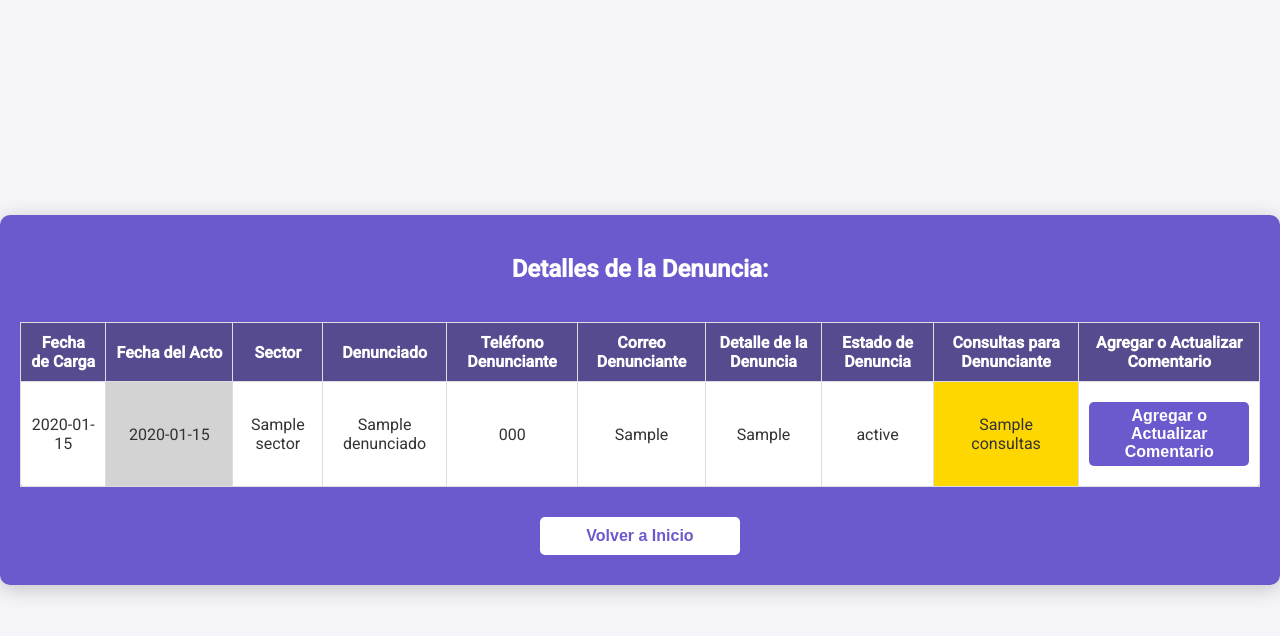
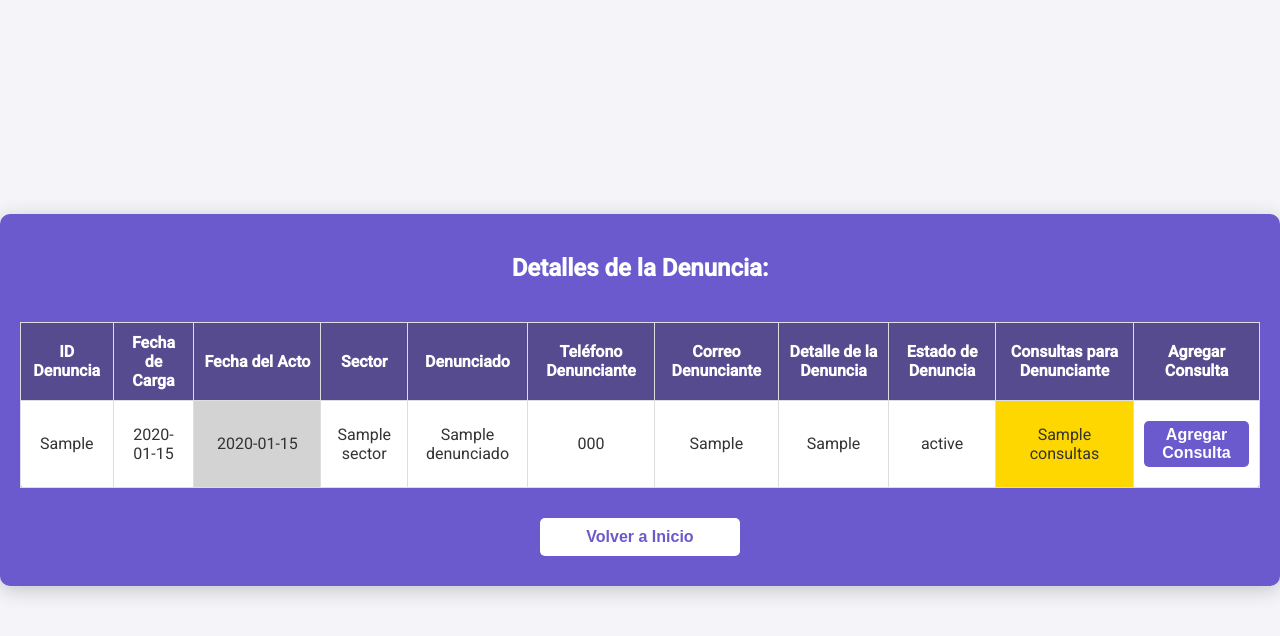
Before and after one commit to gabrielaranda8/ComentariosAnonimos, a Flask app: template templates/detalle_denuncia.html in a window 1280 px wide. Shown: the top 636 px of the page. Run offline with Flask 3, Linux system fonts and the light colour scheme; the template is opened without the code that fills it: most values are stand-ins (such as "Sample title", 1, 10 or a date in 2020).

Commit message:
agregamos detalle de denuncia unica

```diff
--- a/app.py
+++ b/app.py
@@ -181,10 +181,12 @@ def track_denuncia():
     return render_template('track_denuncia.html', data=data, error=error)
 
 # Ruta para procesar la solicitud de agregar un comentario
+# Ruta para procesar la solicitud de agregar un comentario
 @app.route('/add_comment', methods=['POST'])
 def add_comment():
     denuncia_id = str(request.form.get('row_id'))  # ID de la denuncia
     comentario = request.form.get('comentario')  # Comentario ingresado por el usuario
+    fecha_comentario = datetime.now().strftime('%Y-%m-%d %H:%M:%S')  # Fecha actual
 
     try:
         # Configuración de Google Sheets
@@ -193,27 +195,39 @@ def add_comment():
         client = gspread.authorize(creds)
         sheet = client.open_by_key(sheet_path).sheet1
 
-        # Encontrar la fila correspondiente al ID de denuncia en la columna 9
-        id_cells = sheet.col_values(9)  # Obtener todos los valores en la columna 9
-
+        # Obtener el índice de la fila correspondiente al ID de denuncia
+        id_cells = sheet.col_values(9)  # Suponiendo que la columna 9 contiene el ID de denuncia
         if denuncia_id in id_cells:
             row_index = id_cells.index(denuncia_id) + 1  # Índice de la fila (sumamos 1 por el encabezado)
         else:
             flash("No se encontró el ID de la denuncia.", "error")
-            print("No se encontró el ID de la denuncia.", "error")
             return redirect(url_for('track_denuncia'))
 
-        # Columna para "NUEVOS COMENTARIOS"
-        new_comment_column = 11  # Ajusta si es necesario
+        # Columnas para comentarios y fechas
+        max_comments = 4
+        comment_column_start = 10  # Columna inicial para "COMENTARIO_1"
+        date_column_start = 11     # Columna inicial para "COMENTARIO_1_FECHA"
 
-        # Agregar el comentario en la columna correspondiente a "NUEVOS COMENTARIOS"
-        sheet.update_cell(row_index, new_comment_column, comentario)
-        flash("Comentario agregado exitosamente.", "success")
+        # Buscar una columna vacía para el nuevo comentario
+        for i in range(max_comments):
+            comment_col = comment_column_start + i * 2
+            date_col = date_column_start + i * 2
+
+            # Verificar si la celda del comentario actual está vacía
+            if not sheet.cell(row_index, comment_col).value:
+                sheet.update_cell(row_index, comment_col, comentario)
+                sheet.update_cell(row_index, date_col, fecha_comentario)
+                flash("Comentario agregado exitosamente.", "success")
+                return redirect(url_for('track_denuncia'))
+
+        # Si todas las columnas de comentarios están llenas, se envía un mensaje de error
+        flash("Se alcanzó el límite máximo de comentarios.", "error")
 
     except Exception as e:
         flash("Error al agregar el comentario: {}".format(str(e)), "error")
 
     return redirect(url_for('track_denuncia'))
+
 
 @app.route('/ver_denuncia/<denuncia_id>', methods=['GET'])
 @login_required
--- a/templates/detalle_denuncia.html
+++ b/templates/detalle_denuncia.html
@@ -209,6 +209,7 @@
             <table>
                 <thead>
                     <tr>
+                        <th>ID Denuncia</th>
                         <th>Fecha de Carga</th>
                         <th class="fecha-acto" style="white-space: nowrap;">Fecha del Acto</th>
                         <th>Sector</th>
@@ -218,11 +219,12 @@
                         <th>Detalle de la Denuncia</th>
                         <th>Estado de Denuncia</th>
                         <th class="consultas">Consultas para Denunciante</th>
-                        <th>Agregar o Actualizar Comentario</th>
+                        <th>Agregar Consulta</th>
                     </tr>
                 </thead>
                 <tbody>
                     <tr>
+                        <td>{{ data['ID DENUNCIA'] }}</td>
                         <td>{{ data['FECHA DENUNCIA'] }}</td>
                         <td class="fecha-acto">{{ data['FECHA DEL ACTO'] }}</td>
                         <td>{{ data['SECTOR'] }}</td>
@@ -237,7 +239,7 @@
                         </td>
                         <td class="consultas">{{ data['CONSULTAS'] }}</td>
                         <td>
-                            <button class="open-comment-modal comment-button" data-row-id="{{ data['ID DENUNCIA'] }}">Agregar o Actualizar Comentario</button>
+                            <button class="open-comment-modal comment-button" data-row-id="{{ data['ID DENUNCIA'] }}">Agregar Consulta</button>
                         </td>
                     </tr>
                 </tbody>
@@ -265,12 +267,12 @@
     <div id="comment-modal" class="modal">
         <div class="modal-content">
             <span class="close" onclick="closeCommentModal()">&times;</span>
-            <h2>Agregar o Actualizar Comentario</h2>
+            <h2>Agregar Consulta</h2>
             <form id="comment-form" action="{{ url_for('add_comment') }}" method="post">
-                <label for="comentario" style="color: black; font-size: 18px; margin-bottom: 5px; display: block;">Escribe tu comentario:</label>
+                <label for="comentario" style="color: black; font-size: 18px; margin-bottom: 5px; display: block;">Escribe tu Consulta:</label>
                 <textarea name="comentario" id="comentario" rows="5" required style="width: 100%; padding: 10px; border-radius: 5px; border: 1px solid #ccc;"></textarea>
                 <input type="hidden" name="row_id" id="comment-row-id" value="">
-                <button type="submit" style="margin-top: 10px;">Guardar Comentario</button>
+                <button type="submit" style="margin-top: 10px;">Guardar Consulta</button>
             </form>
         </div>
     </div>
```
